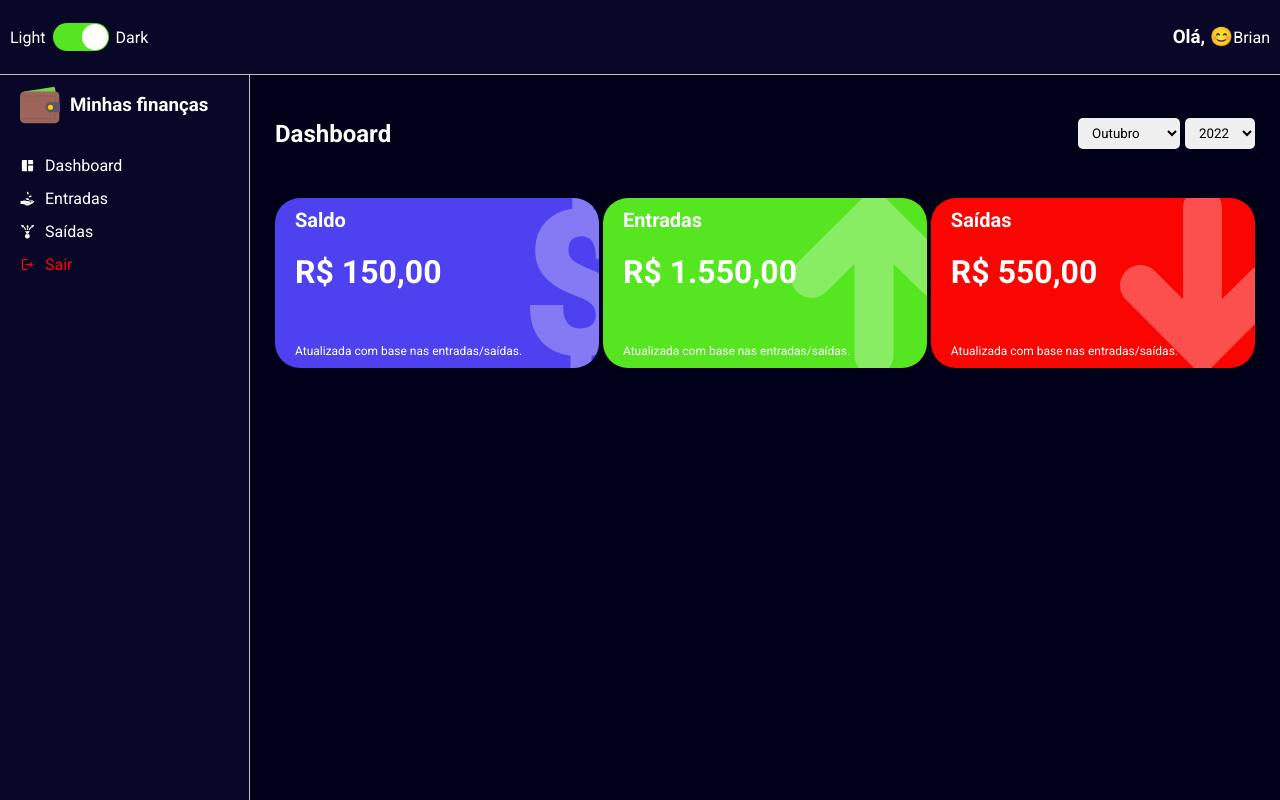
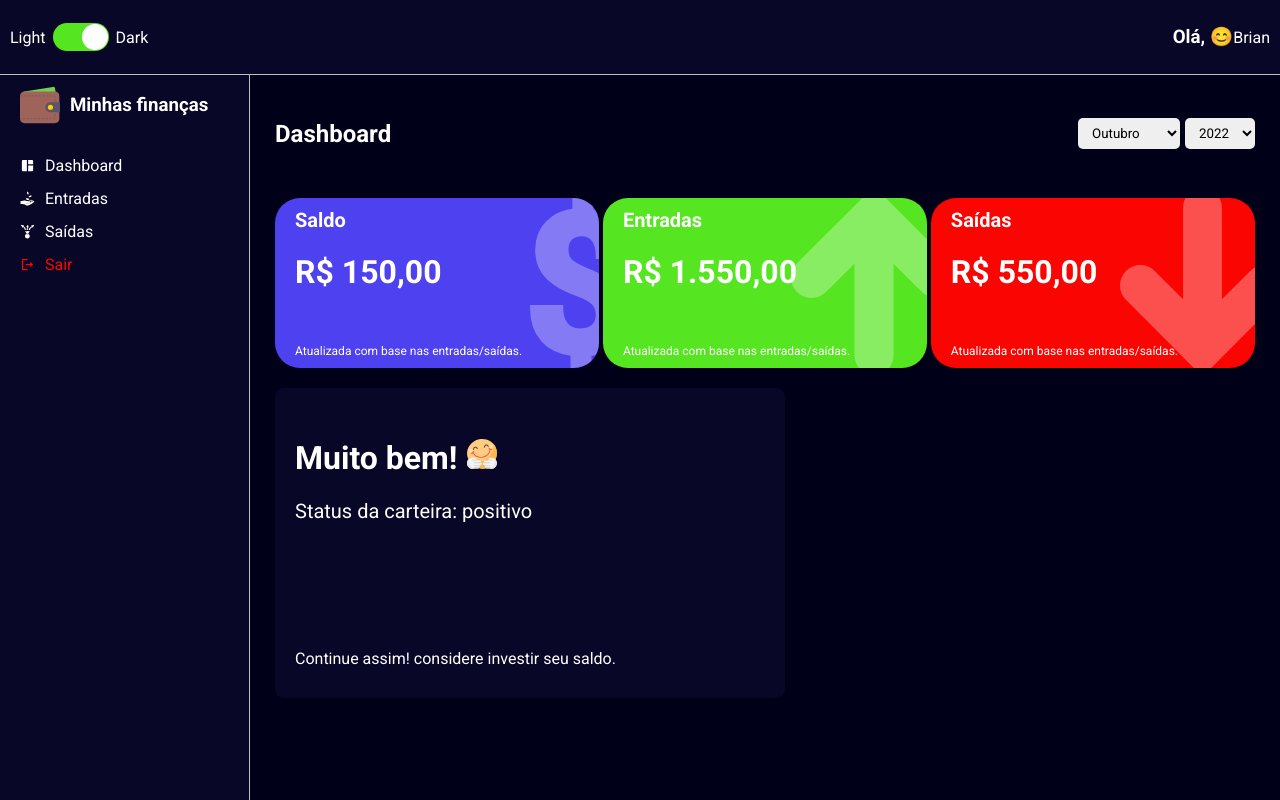
Before and after one commit to BVictorsk/my_finances, a React (Create React App) app: page /dashboard in a window 1280 px wide. Built offline with nearby package versions, Linux system fonts and the light colour scheme.

Commit message:
added status card

```diff
--- /dev/null
+++ b/src/components/cardStatus/index.tsx
@@ -0,0 +1,33 @@
+import React from 'react';
+import { Container } from './styles';
+import happyImg from '../../assets/happy.svg'
+
+interface ICardStatusProps {
+    title: string;
+    description: string;
+    footerText: string;
+    icon: string;
+}
+
+const CardStatus: React.FC<ICardStatusProps> = ({
+    title,
+    description,
+    footerText,
+    icon,
+ }) => {
+    return (
+       <Container>
+            <header>
+                <h1>
+                    {title}
+                    <img src={happyImg} alt={title} />
+                </h1>
+                <p>{description}</p>
+            </header>
+
+            <footer>{footerText}</footer>
+       </Container>
+    );
+  }
+
+  export default CardStatus;
--- /dev/null
+++ b/src/components/cardStatus/styles.ts
@@ -0,0 +1,26 @@
+import styled from 'styled-components';
+
+export const Container = styled.div `
+    width: 48%;
+    height: 250px;
+
+    background-color: ${props => props.theme.colors.secondary};
+    color: ${props => props.theme.colors.white};
+
+    border-radius: 9px;
+
+    margin: 10px 0;
+    padding: 30px 20px;
+    display: flex;
+    flex-direction: column;
+    justify-content: space-between;
+
+    > header img {
+        width: 30px;
+        margin-left: 10px;
+    }
+
+    >header p {
+        font-size: 20px;
+    }
+`;
--- a/src/components/historyFinancesCard/styles.ts
+++ b/src/components/historyFinancesCard/styles.ts
@@ -5,7 +5,7 @@
 }
 
 export const Container = styled.li `
-    background-color: ${props => props.theme.colors.tertiary};
+    background-color: ${props => props.theme.colors.secondary};
 
     list-style: none;
     border-radius: 5px;
--- a/src/pages/dashboard/index.tsx
+++ b/src/pages/dashboard/index.tsx
@@ -7,6 +7,9 @@
 import expenses from '../../repositories/expenses'
 import gains from '../../repositories/gains'
 import listOfMonths from '../../utils/months'
+import CardStatus from '../../components/cardStatus'
+import happyImg from '../../assets/happy.svg'
+import sadImg from '../../assets/sad.svg'
 
 const Dashboard: React.FC = () => {
     const [monthSelected, setMonthSelected] = useState<number>(new Date().getMonth() + 1);
@@ -105,6 +108,14 @@
                     icon="arrowDown"
                     color="#FA0501"
                  />
+
+                <CardStatus
+                    title="Muito bem!"
+                    description="Status da carteira: positivo"
+                    footerText="Continue assim! considere investir seu saldo."
+                    icon={happyImg}
+                />
+
             </Content>
 
         </Container>
--- a/src/pages/dashboard/styles.ts
+++ b/src/pages/dashboard/styles.ts
@@ -5,4 +5,5 @@
 export const Content = styled.div `
     display: flex;
     justify-content: space-between;
+    flex-wrap: wrap;
 `;
```
